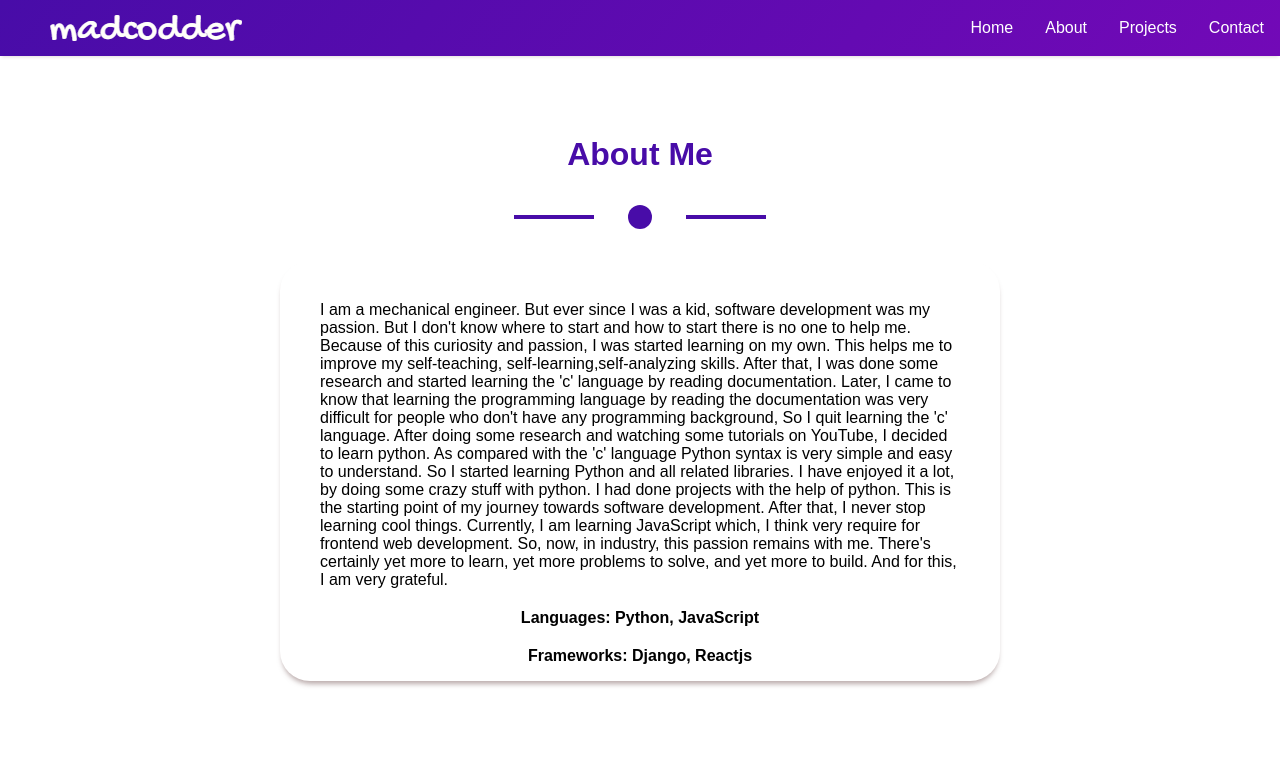
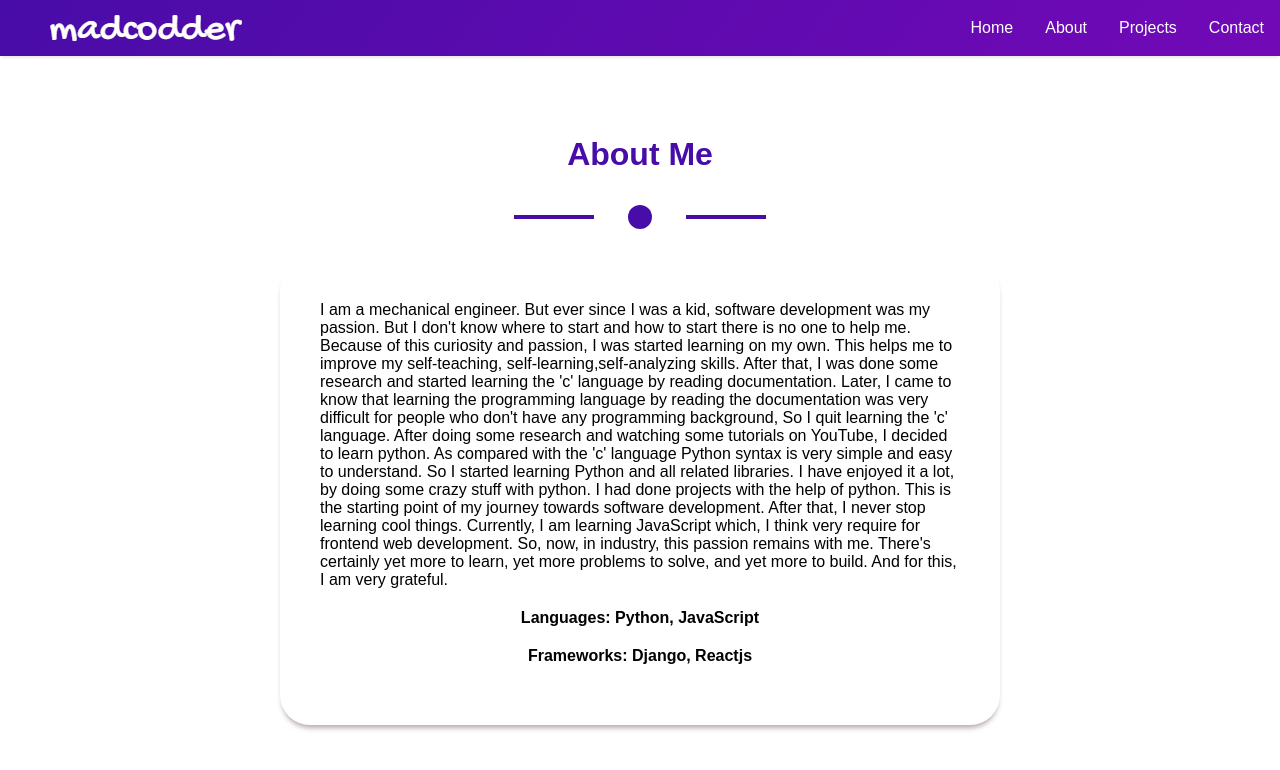
Before and after one commit to chakravarthi-giduthuri/Portfolio, a React (Create React App) app: page /about in a window 1280 px wide. Shown: the top 770 px of the page. Built offline with nearby package versions, Linux system fonts and the light colour scheme.

Commit message:
bug fix in height

```diff
--- a/src/App.css
+++ b/src/App.css
@@ -139,7 +139,7 @@ nav {
     top: 0;
     left: 0;
     width: 90%;
-    height: 40%;
+    height: 48%;
     background: linear-gradient(45deg, #480ca8, #7209b7);
     border-radius: 0;
     transform: scaleX(1.27);
@@ -190,9 +190,12 @@ nav {
   margin: auto;
   margin-top: 2rem;
   width: 720px;
-  height: 420px;
+  height: 100%;
   box-shadow: 0 5px 5px -2px rgba(117, 88, 88, 0.5);
   border-radius: 30px;
+}
+.card p {
+  max-height: 100%;
 }
 
 /* .lang {
@@ -206,6 +209,6 @@ nav {
   .card {
     margin-bottom: 3rem;
     width: 320px;
-    height: 720px;
+    height: 100%;
   }
 }
```
